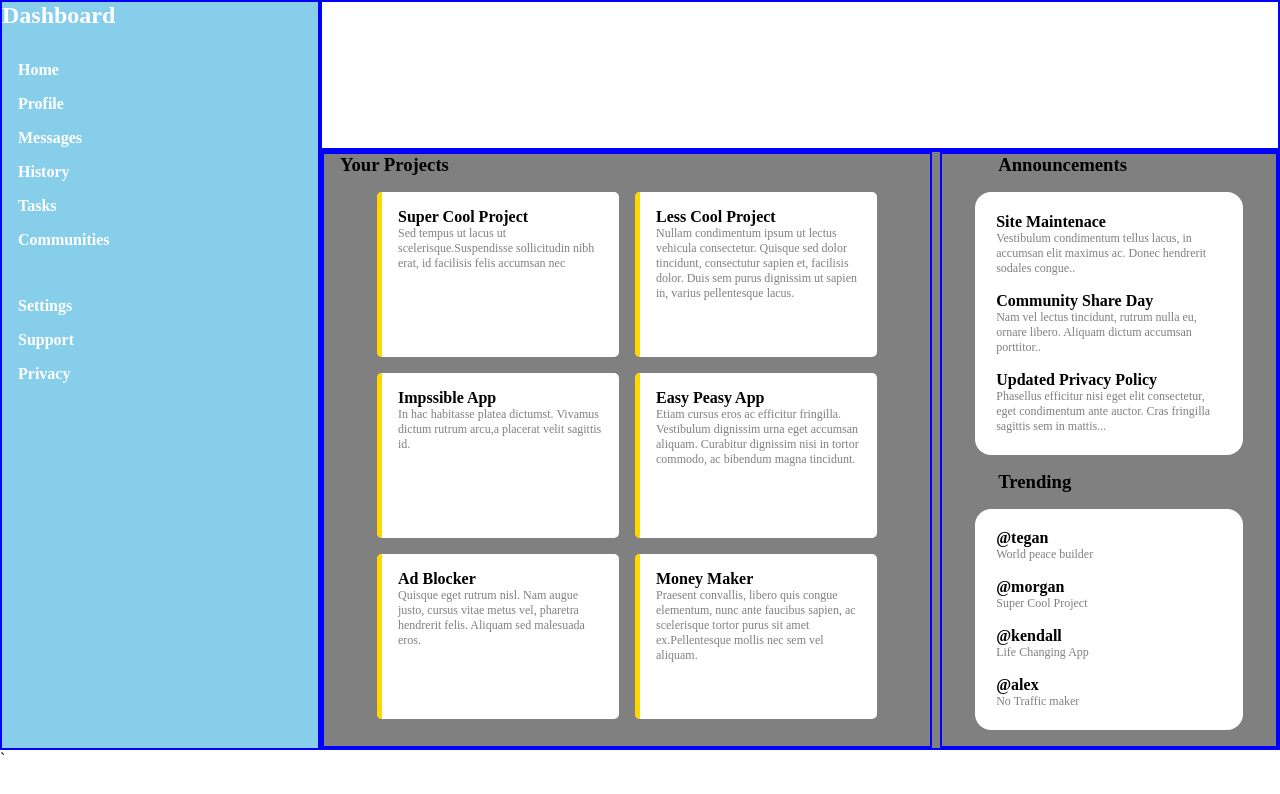
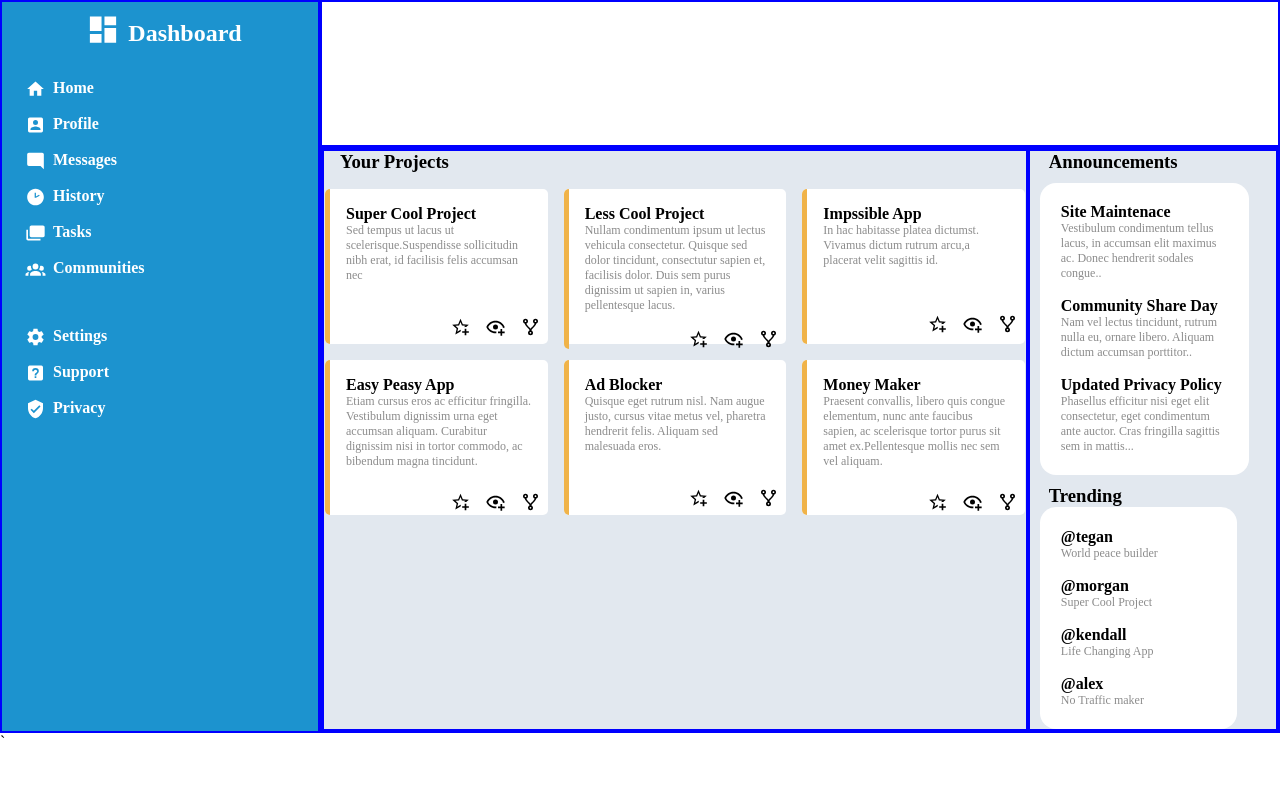
Before and after one commit to abdul-rasheed1/admin-dashboard, a plain HTML site: page index.html in a window 1280 px wide. Drawn offline with Linux system fonts and the light colour scheme.

Commit message:
menu and main sections almost  completed

```diff
--- a/index.html
+++ b/index.html
@@ -15,43 +15,55 @@
 
 		<section class="menu perim">
 
-			<article>
-				<div>
-					<h2 class="men">Dashboard</h2>
+			<article class="dash">
+				<div class="menic">
+					<svg xmlns="http://www.w3.org/2000/svg" viewBox="0 0 24 24" width=50px height="35px"><path d="M13,3V9H21V3M13,21H21V11H13M3,21H11V15H3M3,13H11V3H3V13Z" /></svg>
+					<h2 class="men" id="d">Dashboard</h2>
 				</div>
 			</article>
 
 
 			<article  class="item1">
-				<div class="item">
+				<div class="item menit">
+					<svg xmlns="http://www.w3.org/2000/svg" viewBox="0 0 24 24" width="35px" height="20px">
+					<path d="M10,20V14H14V20H19V12H22L12,3L2,12H5V20H10Z" /></svg>
+
 					<h4 class="men">Home</h4>
 				</div>
-				<div class="item">
+				<div class="item menit">
+					<svg xmlns="http://www.w3.org/2000/svg" viewBox="0 0 24 24" width="35px" height="20px"><path d="M6,17C6,15 10,13.9 12,13.9C14,13.9 18,15 18,17V18H6M15,9A3,3 0 0,1 12,12A3,3 0 0,1 9,9A3,3 0 0,1 12,6A3,3 0 0,1 15,9M3,5V19A2,2 0 0,0 5,21H19A2,2 0 0,0 21,19V5A2,2 0 0,0 19,3H5C3.89,3 3,3.9 3,5Z" /></svg>
 					<h4 class="men">Profile</h4>
 				</div>
-				<div class="item">
+				<div class="item menit">
+					<svg xmlns="http://www.w3.org/2000/svg" viewBox="0 0 24 24" width="35px" height="20px"><path d="M22,4C22,2.89 21.1,2 20,2H4A2,2 0 0,0 2,4V16A2,2 0 0,0 4,18H18L22,22V4Z" /></svg>
 					<h4 class="men">Messages</h4>
 				</div>
-				<div class="item">
+				<div class="item menit">
+					<svg xmlns="http://www.w3.org/2000/svg" viewBox="0 0 24 24" width="35px" height="20px"><path d="M12 2C6.5 2 2 6.5 2 12C2 17.5 6.5 22 12 22C17.5 22 22 17.5 22 12S17.5 2 12 2M12.5 13H11V7H12.5V11.3L16.2 9.2L17 10.5L12.5 13Z" /></svg>
 					<h4 class="men">History</h4>
-				</div class="item">
-				<div class="item">
+				</div>
+				<div class="item menit">
+					<svg xmlns="http://www.w3.org/2000/svg" viewBox="0 0 24 24" width="35px" height="20px" ><path d="M21 3C21.53 3 22.04 3.21 22.41 3.59C22.79 3.96 23 4.47 23 5V15C23 15.53 22.79 16.04 22.41 16.41C22.04 16.79 21.53 17 21 17H7C6.47 17 5.96 16.79 5.59 16.41C5.21 16.04 5 15.53 5 15V5C5 4.47 5.21 3.96 5.59 3.59C5.96 3.21 6.47 3 7 3H21M3 19H18V21H3C2.47 21 1.96 20.79 1.59 20.41C1.21 20.04 1 19.53 1 19V8H3V19Z" /></svg>
 					<h4 class="men">Tasks</h4>
 				</div>
-				<div class="item">
+				<div class="item menit">
+					<svg xmlns="http://www.w3.org/2000/svg" viewBox="0 0 24 24" width="35px" height="20px"><path d="M12,5.5A3.5,3.5 0 0,1 15.5,9A3.5,3.5 0 0,1 12,12.5A3.5,3.5 0 0,1 8.5,9A3.5,3.5 0 0,1 12,5.5M5,8C5.56,8 6.08,8.15 6.53,8.42C6.38,9.85 6.8,11.27 7.66,12.38C7.16,13.34 6.16,14 5,14A3,3 0 0,1 2,11A3,3 0 0,1 5,8M19,8A3,3 0 0,1 22,11A3,3 0 0,1 19,14C17.84,14 16.84,13.34 16.34,12.38C17.2,11.27 17.62,9.85 17.47,8.42C17.92,8.15 18.44,8 19,8M5.5,18.25C5.5,16.18 8.41,14.5 12,14.5C15.59,14.5 18.5,16.18 18.5,18.25V20H5.5V18.25M0,20V18.5C0,17.11 1.89,15.94 4.45,15.6C3.86,16.28 3.5,17.22 3.5,18.25V20H0M24,20H20.5V18.25C20.5,17.22 20.14,16.28 19.55,15.6C22.11,15.94 24,17.11 24,18.5V20Z" /></svg>
 					<h4 class="men">Communities</h4>
 				</div>
 			</article>
 
 
 			<article class="item2">
-				<div class="item">
+				<div class="item menit">
+					<svg xmlns="http://www.w3.org/2000/svg" viewBox="0 0 24 24" width="35px" height="20px"><path d="M12,15.5A3.5,3.5 0 0,1 8.5,12A3.5,3.5 0 0,1 12,8.5A3.5,3.5 0 0,1 15.5,12A3.5,3.5 0 0,1 12,15.5M19.43,12.97C19.47,12.65 19.5,12.33 19.5,12C19.5,11.67 19.47,11.34 19.43,11L21.54,9.37C21.73,9.22 21.78,8.95 21.66,8.73L19.66,5.27C19.54,5.05 19.27,4.96 19.05,5.05L16.56,6.05C16.04,5.66 15.5,5.32 14.87,5.07L14.5,2.42C14.46,2.18 14.25,2 14,2H10C9.75,2 9.54,2.18 9.5,2.42L9.13,5.07C8.5,5.32 7.96,5.66 7.44,6.05L4.95,5.05C4.73,4.96 4.46,5.05 4.34,5.27L2.34,8.73C2.21,8.95 2.27,9.22 2.46,9.37L4.57,11C4.53,11.34 4.5,11.67 4.5,12C4.5,12.33 4.53,12.65 4.57,12.97L2.46,14.63C2.27,14.78 2.21,15.05 2.34,15.27L4.34,18.73C4.46,18.95 4.73,19.03 4.95,18.95L7.44,17.94C7.96,18.34 8.5,18.68 9.13,18.93L9.5,21.58C9.54,21.82 9.75,22 10,22H14C14.25,22 14.46,21.82 14.5,21.58L14.87,18.93C15.5,18.67 16.04,18.34 16.56,17.94L19.05,18.95C19.27,19.03 19.54,18.95 19.66,18.73L21.66,15.27C21.78,15.05 21.73,14.78 21.54,14.63L19.43,12.97Z" /></svg>
 					<h4 class="men">Settings</h4>
 				</div>
-				<div class="item">
+				<div class="item menit">
+					<svg xmlns="http://www.w3.org/2000/svg" viewBox="0 0 24 24" width="35px" height="20px" ><path d="M11,18H13V16H11V18M12,6A4,4 0 0,0 8,10H10A2,2 0 0,1 12,8A2,2 0 0,1 14,10C14,12 11,11.75 11,15H13C13,12.75 16,12.5 16,10A4,4 0 0,0 12,6M5,3H19A2,2 0 0,1 21,5V19A2,2 0 0,1 19,21H5A2,2 0 0,1 3,19V5A2,2 0 0,1 5,3Z" /></svg>
 					<h4 class="men">Support</h4>
 				</div>
-				<div class="item">
+				<div class="item menit">
+					<svg xmlns="http://www.w3.org/2000/svg" viewBox="0 0 24 24" width="35px" height="20px"><path d="M10,17L6,13L7.41,11.59L10,14.17L16.59,7.58L18,9M12,1L3,5V11C3,16.55 6.84,21.74 12,23C17.16,21.74 21,16.55 21,11V5L12,1Z" /></svg>
 					<h4 class="men">Privacy</h4>
 				</div>
 			</article>
@@ -81,7 +93,11 @@
 							<h4>Super Cool Project</h4>
 							<p>Sed tempus ut lacus ut scelerisque.Suspendisse sollicitudin nibh erat, id facilisis felis accumsan nec</p>
 						</div>
-					<div class="ic"></div>
+					<div class="ic">
+						<img src="star-plus-outline.svg" alt="star icon" width="35px" height="20px">
+						<img src="eye-plus-outline.svg" alt="star icon" width="35px" height="20px">
+						<img src="source-fork.svg" alt="star icon" width="35px" height="20px">
+					</div>
 					</article>
 					<article class="card">
 						<div class="gold"></div>
@@ -91,7 +107,11 @@
 								Nullam condimentum ipsum ut lectus vehicula consectetur. Quisque sed dolor tincidunt, consectutur sapien et, facilisis dolor. Duis sem purus dignissim ut sapien in, varius pellentesque lacus.
 							</p>
 						</div>
-					<div class="ic"></div>
+					<div class="ic">
+						<img src="star-plus-outline.svg" alt="star icon" width="35px" height="20px">
+						<img src="eye-plus-outline.svg" alt="star icon" width="35px" height="20px">
+						<img src="source-fork.svg" alt="star icon" width="35px" height="20px">
+					</div>
 					</article>
 					<article class="card">
 						<div class="gold"></div>
@@ -101,7 +121,11 @@
 								In hac habitasse platea dictumst. Vivamus dictum rutrum arcu,a placerat velit sagittis id.
 							</p>
 						</div>
-					    <div class="ic"></div>
+					   <div class="ic">
+						<img src="star-plus-outline.svg" alt="star icon" width="35px" height="20px">
+						<img src="eye-plus-outline.svg" alt="star icon" width="35px" height="20px">
+						<img src="source-fork.svg" alt="star icon" width="35px" height="20px">
+					</div>
 					</article>
 					<article class="card">
 						<div class="gold"></div>
@@ -111,7 +135,11 @@
 								Etiam cursus eros ac efficitur fringilla. Vestibulum dignissim urna eget accumsan aliquam. Curabitur dignissim nisi in tortor commodo, ac bibendum magna tincidunt.
 							</p>
 						</div>
-					<div class="ic"></div>
+					<div class="ic">
+						<img src="star-plus-outline.svg" alt="star icon" width="35px" height="20px">
+						<img src="eye-plus-outline.svg" alt="star icon" width="35px" height="20px">
+						<img src="source-fork.svg" alt="star icon" width="35px" height="20px">
+					</div>
 					</article>
 					<article class="card">
 						<div class="gold"></div>
@@ -120,7 +148,11 @@
 							<p>
 								Quisque eget rutrum nisl. Nam augue justo, cursus vitae metus vel, pharetra hendrerit felis. Aliquam sed malesuada eros.
 						</div>
-					<div class="ic"></div>
+					<div class="ic">
+						<img src="star-plus-outline.svg" alt="star icon" width="35px" height="20px">
+						<img src="eye-plus-outline.svg" alt="star icon" width="35px" height="20px">
+						<img src="source-fork.svg" alt="star icon" width="35px" height="20px">
+					</div>
 					</article>
 					<article class="card">
 						<div class="gold"></div>
@@ -130,7 +162,11 @@
 								Praesent convallis, libero quis congue elementum, nunc ante faucibus sapien, ac scelerisque tortor purus sit amet ex.Pellentesque mollis nec sem vel aliquam.
 							</p>
 						</div>
-					<div class="ic"></div>
+					<div class="ic">
+						<img src="star-plus-outline.svg" alt="star icon" width="35px" height="20px">
+						<img src="eye-plus-outline.svg" alt="star icon" width="35px" height="20px">
+						<img src="source-fork.svg" alt="star icon" width="35px" height="20px">
+					</div>
 					</article>
 
 
@@ -161,7 +197,7 @@
 					</article>
 					</div>
 
-					<h3 class="subtitletwo">Trending</h3>
+					<h3 class="subtitletwo two">Trending</h3>
 
 
 					<article class="tren">
--- a/styles.css
+++ b/styles.css
@@ -24,7 +24,7 @@ div.container{
 
 section.menu{
 	grid-row:1/11;
-	background-color:skyblue;
+	background-color:rgb(28,147,207);
 }
 
 
@@ -35,6 +35,30 @@ section.head{
 	grid-row:1/3;
 }
 
+path{
+	fill:white;
+}
+
+.menic{
+	display:flex;
+	flex-direction:row;
+	flex-wrap:nowrap;
+	flex-shrink: 1;
+	justify-content: center;
+}
+
+.menit{
+	display: flex;
+
+}
+
+.dash{
+	padding-top: 10px;
+
+}
+#d{
+	margin-top:8px;
+}
 
 
 
@@ -43,16 +67,15 @@ section.main{
 	grid-column:2/5;
 	grid-row:3/11;
 	display:flex;
-	gap:0.5rem;
 	flex-wrap:wrap;
-	background-color: grey;
+	background-color: rgb(226,232,239);
 }
 
 
 
 
 section.subone{
-	min-width:60%;
+	width:clamp(425px, 60%,566px);
 	flex-grow:1;
 
 
@@ -60,8 +83,9 @@ section.subone{
 
 
 section.subtwo{
-	min-width:35%;
-	flex-grow:0.4;
+	width:clamp(190px,35%,250px);
+
+
 
 }
 
@@ -71,7 +95,7 @@ section.subtwo{
 
 p{
 	font-size:12px;
-	color:grey;
+	color:rgb(140,140,140);
 }
 
 div.proj{
@@ -79,13 +103,13 @@ div.proj{
     grid-template-columns:repeat(auto-fit, minmax(200px,1fr));
     /*grid-template-rows: repeat(3,1fr);*/
 	gap:1rem;
-	max-width:500px;
+	max-width:700px;
 	margin:1rem auto;
 }
 
 article.card{
- min-width:35%;
- height:165px;
+ min-width:45%;
+ height:155px;
  border-radius:5px;
  display:grid;
  grid-template-column:repeat(10,1fr);
@@ -96,7 +120,7 @@ article.card{
  div.gold{
 grid-column:1/2;
 grid-row:1/5;
-background-color:gold;
+background-color:rgb(240,179,73);
 border-top-left-radius: 5px;
 border-bottom-left-radius: 5px;
 width:5px;
@@ -111,6 +135,8 @@ padding:1em;
 article div.ic{
 	grid-column: 2/11;
 	grid-row: 4/5;
+	display: flex;
+	justify-content: flex-end;
 }
 
 
@@ -118,15 +144,20 @@ article div.ic{
 
 
 .subtitletwo{
-	margin-left:3em;
+	margin-left:1em;
+}
+
+.two{
+	margin-top: 10px;
 }
 
 div.Announc{
 	background-color:white;
-	max-width:80%;
-	margin:1em auto;
+	width:85%;
 	padding:0.3em;
 	border-radius:1em;
+	margin-left:10px;
+	margin-top:10px;
 }
 div.anunc{
 	max-width:250px;
@@ -139,7 +170,9 @@ article.tren{
 	max-width:80%;
 	padding:0.3em;
 	border-radius:1em;
-	margin:1em auto;
+	margin-left:10px;
+	margin-top:0;
+
 }
 
 div.prof{
```
